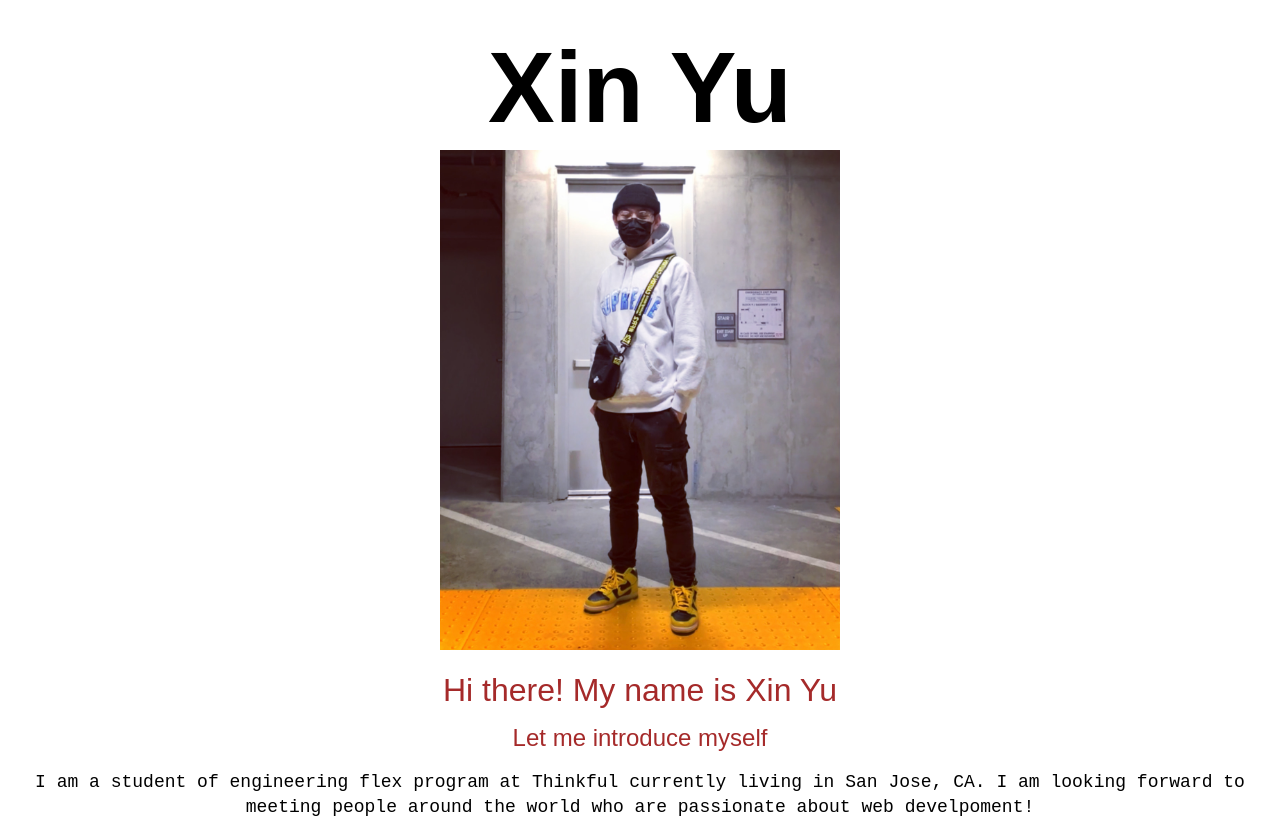
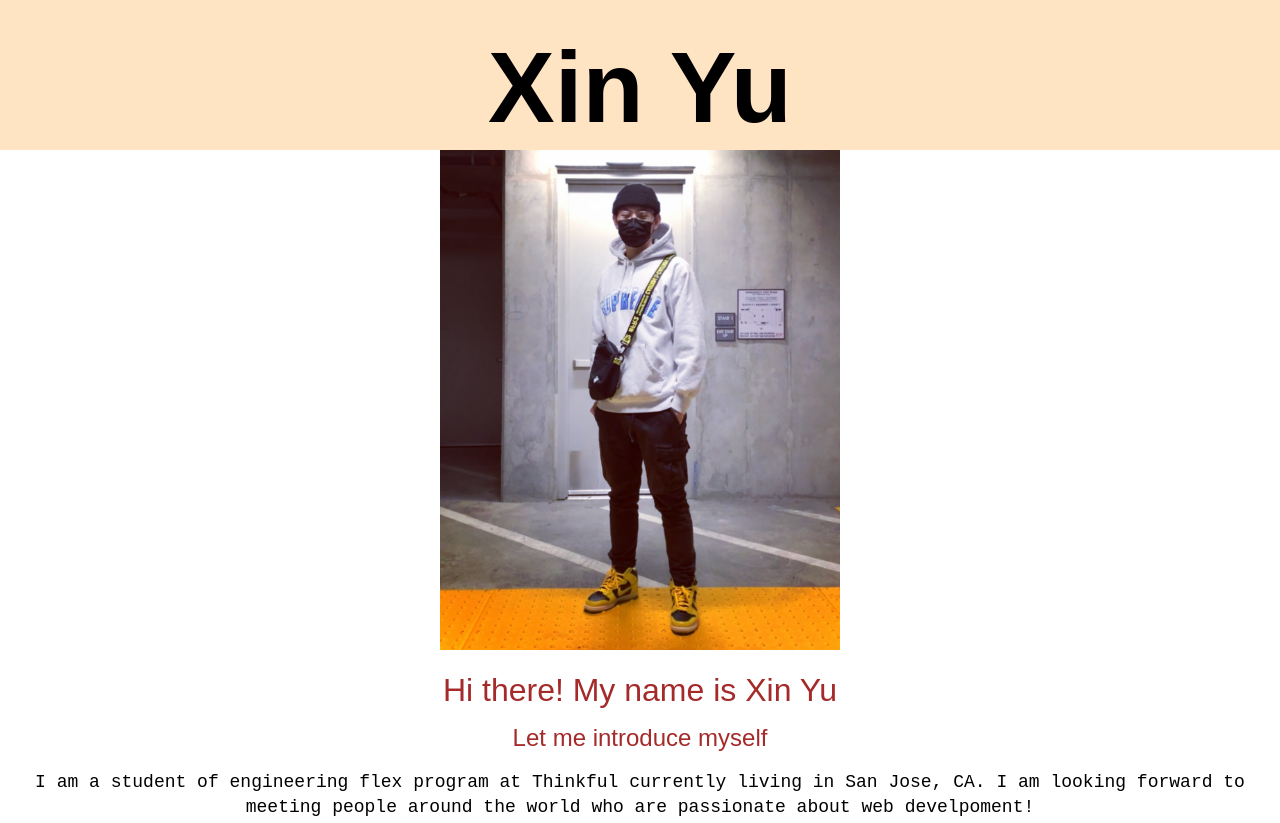
Before and after one commit to xinyuthedeveloper/portfolio, a plain HTML site: page index.html in a window 1280 px wide. Shown: the top 823 px of the page. Drawn offline with nearby package versions, Linux system fonts and the light colour scheme.

Commit message:
Update style.css

```diff
--- a/style.css
+++ b/style.css
@@ -1,7 +1,7 @@
 /* center my name in the middle and give the header some color */
 header {
 	height: 150px;
-	background-color: linear-gradient(red, yellow);
+	background-color: bisque;
 	text-align: center;
 }
 
```
